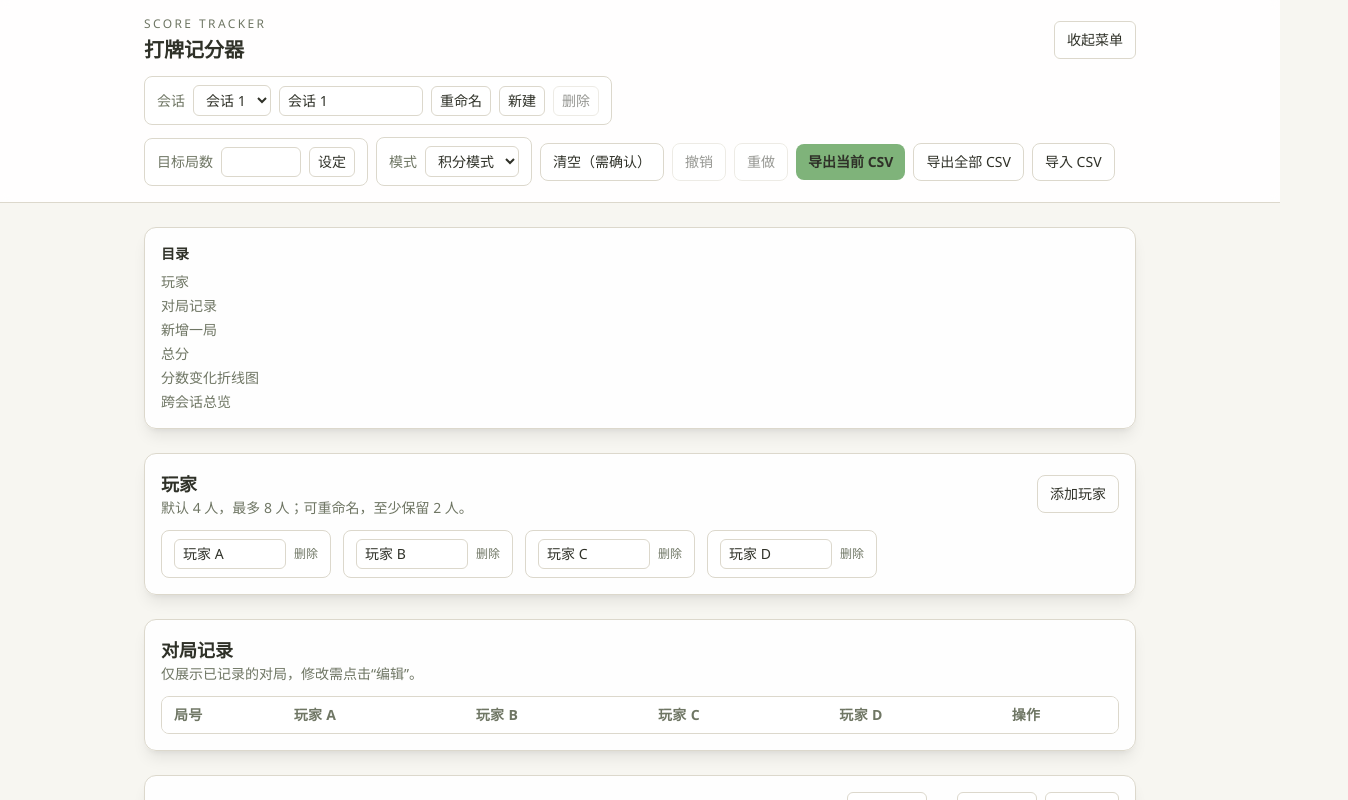
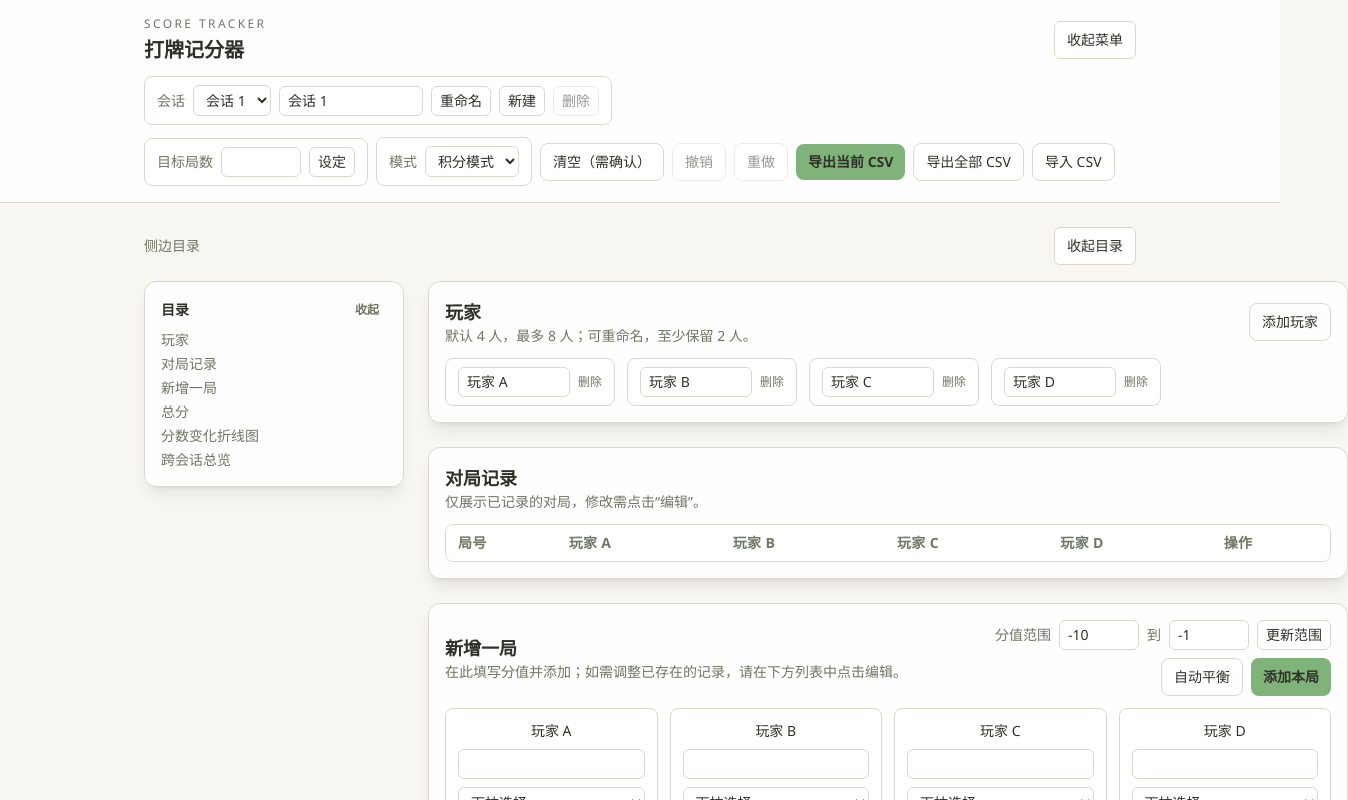
Before and after one commit to 2321Robin/ScoreCard, a React (Vite) app: page / in a window 1280 px wide. Shown: the top 800 px of the page, 1348 px wide, since content can reach past the window. Built offline with nearby package versions, Linux system fonts and the light colour scheme.

Commit message:
feat: add collapsible sidebar toc

```diff
--- a/src/App.jsx
+++ b/src/App.jsx
@@ -26,6 +26,7 @@ function App() {
   const [sessionNameDraft, setSessionNameDraft] = useState(state.sessions[0]?.name ?? '会话 1')
   const [targetDraft, setTargetDraft] = useState(state.sessions[0]?.targetRounds ?? '')
   const [isHeaderMenuOpen, setIsHeaderMenuOpen] = useState(true)
+  const [isTocOpen, setIsTocOpen] = useState(true)
 
   // New round state
   const [scoreRange, setScoreRange] = useState({ min: -10, max: -1 })
@@ -102,6 +103,12 @@ function App() {
     setBuyMaDraft(0)
     cancelEdit()
   }, [currentSession?.id, players.length, state.mahjongRules])
+
+  useEffect(() => {
+    if (typeof window === 'undefined') return
+    const shouldOpen = window.innerWidth >= 1024
+    setIsTocOpen(shouldOpen)
+  }, [])
 
   const updateCurrentSessionState = (updater) => {
     setState((prev) => {
@@ -958,10 +965,35 @@ function App() {
         </div>
       </header>
 
-      <main id="main-content" className="mx-auto flex max-w-5xl flex-col gap-6 px-4 py-6 text-text">
-        <PageToc sections={tocSections} />
+      <main id="main-content" className="mx-auto flex max-w-5xl flex-col gap-4 px-4 py-6 text-text">
+        <div className="flex items-center justify-between gap-3">
+          <span className="text-sm text-muted">侧边目录</span>
+          <button
+            className="rounded-md border border-line bg-panel px-3 py-2 text-sm text-text hover:border-accent focus-visible:outline-none focus-visible:ring-2 focus-visible:ring-accent/60 focus-visible:ring-offset-2 focus-visible:ring-offset-surface"
+            onClick={() => setIsTocOpen((v) => !v)}
+            aria-expanded={isTocOpen}
+            aria-controls="page-toc-panel"
+          >
+            {isTocOpen ? '收起目录' : '展开目录'}
+          </button>
+        </div>
 
-        <PlayersSection players={players} onAddPlayer={addPlayer} onRemovePlayer={removePlayer} onRenamePlayer={renamePlayer} />
+        <div className={`flex flex-col gap-6 ${isTocOpen ? 'lg:grid lg:grid-cols-[260px,1fr] lg:items-start' : ''}`}>
+          <aside
+            id="page-toc-panel"
+            className={`${isTocOpen ? 'block' : 'hidden'} ${isTocOpen ? 'lg:block' : 'lg:hidden'} lg:sticky lg:top-24 lg:self-start`}
+            aria-hidden={!isTocOpen}
+          >
+            <PageToc sections={tocSections} isOpen={isTocOpen} onToggle={() => setIsTocOpen((v) => !v)} />
+          </aside>
+
+          <div className="flex flex-col gap-6">
+            <PlayersSection
+              players={players}
+              onAddPlayer={addPlayer}
+              onRemovePlayer={removePlayer}
+              onRenamePlayer={renamePlayer}
+            />
 
             <RoundsTable
               players={players}
@@ -1080,6 +1112,8 @@ function App() {
               openSvgInNewTab={openSvgInNewTab}
               crossChartRef={crossChartRef}
             />
+          </div>
+        </div>
       </main>
 
       <footer className="border-t border-line bg-panel/90">
--- a/src/components/PageToc.jsx
+++ b/src/components/PageToc.jsx
@@ -1,9 +1,24 @@
-function PageToc({ sections }) {
+function PageToc({ sections, isOpen = true, onToggle, className = '' }) {
   if (!sections || sections.length === 0) return null
   return (
-    <nav className="rounded-xl border border-line bg-panel/90 p-4 shadow-lg shadow-[rgba(0,0,0,0.08)]" aria-label="目录">
-      <div className="text-sm font-semibold text-text">目录</div>
-      <ul className="mt-2 space-y-1 text-sm text-muted">
+    <nav
+      className={`rounded-xl border border-line bg-panel/90 p-4 shadow-lg shadow-[rgba(0,0,0,0.08)] ${className}`.trim()}
+      aria-label="目录"
+    >
+      <div className="flex items-center justify-between text-sm font-semibold text-text">
+        <span>目录</span>
+        {onToggle ? (
+          <button
+            type="button"
+            className="rounded-md px-2 py-1 text-xs text-muted hover:text-text focus-visible:outline-none focus-visible:ring-2 focus-visible:ring-accent/60 focus-visible:ring-offset-2 focus-visible:ring-offset-panel"
+            onClick={onToggle}
+            aria-expanded={isOpen}
+          >
+            {isOpen ? '收起' : '展开'}
+          </button>
+        ) : null}
+      </div>
+      <ul className={`mt-2 space-y-1 text-sm text-muted ${isOpen ? 'block' : 'hidden'}`}>
         {sections.map((item) => (
           <li key={item.id}>
             <a className="hover:text-text" href={`#${item.id}`}>
```
Also changed, not shown: 1 other file (tests, documents, lock files or other folders). Lines whose indentation alone changed are shown as unchanged.
